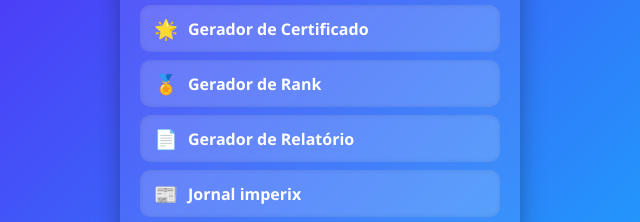
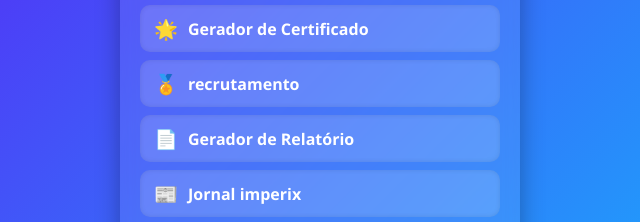
Before and after one commit to WEDXISz/Imperix.site, a plain HTML site: page menu.html in a window 1280 px wide. Shown: the part 299-521 px from the top of the page, 320-960 px from the left. Drawn offline with Linux system fonts and the light colour scheme.

Commit message:
menu.html

```diff
--- a/menu.html
+++ b/menu.html
@@ -115,7 +115,7 @@
   <a href="cargos.html"><span>🪙</span>Cargos</a>
   <a href="formulario.html"><span>🌐</span>formulario imperix</a>
   <a href="#"><span>🌟</span>Gerador de Certificado</a>
-  <a href="#"><span>🏅</span>Gerador de Rank</a>
+  <a href="painel.html"><span>🏅</span>recrutamento</a>
   <a href="Relatorio.html"><span>📄</span>Gerador de Relatório</a>
   <a href="jornal.html"><span>📰</span>Jornal imperix</a>
   <a href="Alianca.html"><span>💳</span>Aliancas</a>
```
